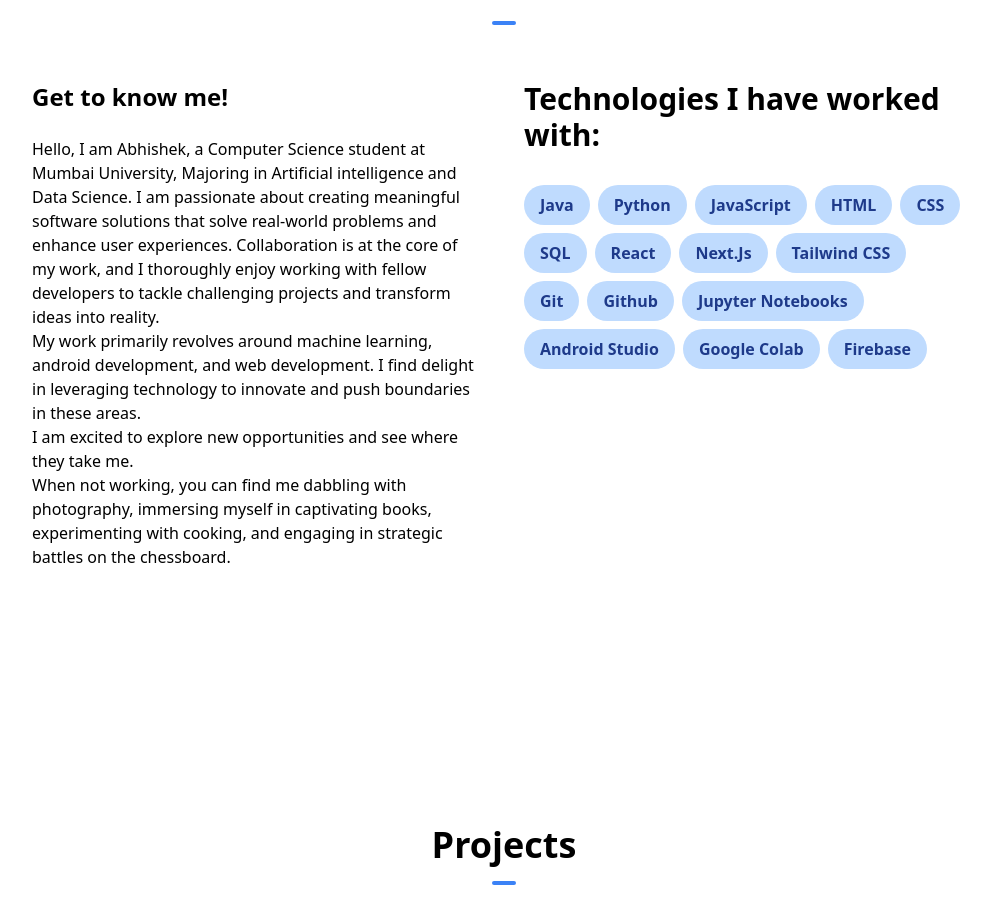
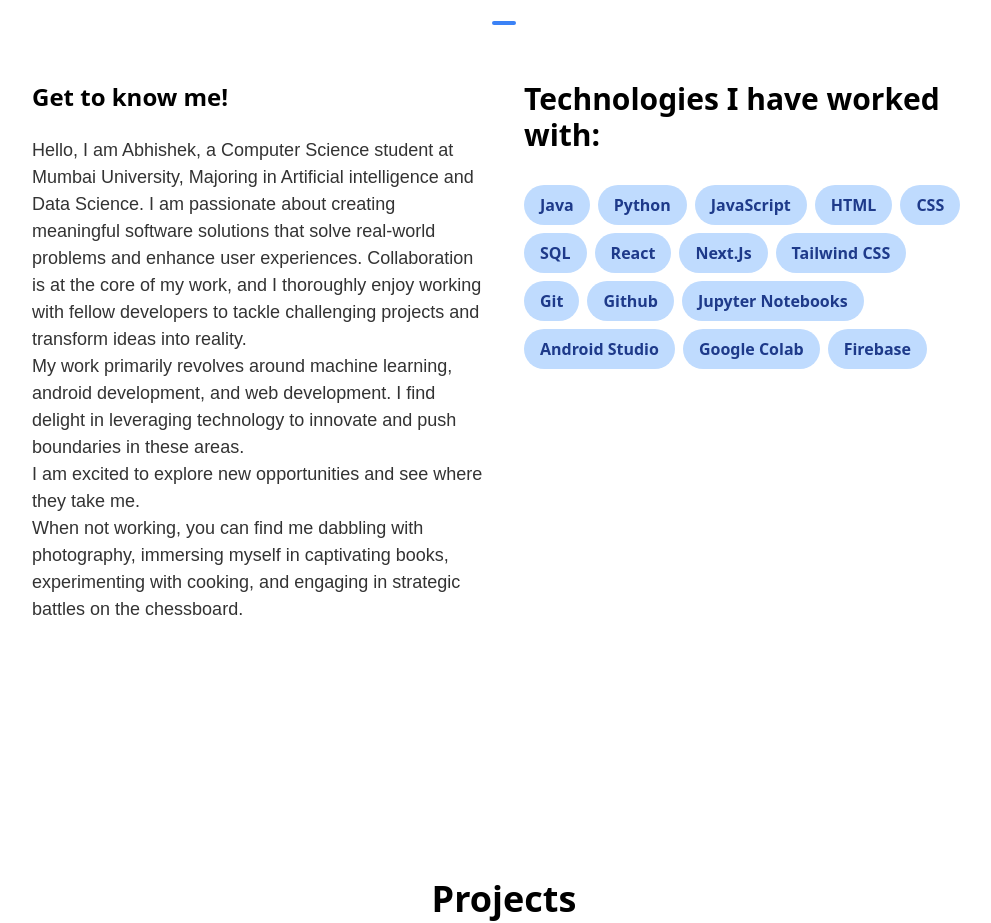
Before and after one commit to abmath113/AbhishekPortfolio, a Next.js app: page / in a window 1280 px wide. Shown: the part 1100-2023 px from the top of the page, without its empty margins (136-1127 px from the left). Built offline with nearby package versions, Linux system fonts and the light colour scheme.

Commit message:
not sure

```diff
--- a/components/AboutSection.tsx
+++ b/components/AboutSection.tsx
@@ -1,4 +1,4 @@
-import React from "react";
+import React, { CSSProperties } from "react";
 
 const skills = [
   { skill: "Java" },
@@ -19,20 +19,12 @@
 ];
 
 const paragraphStyle = {
-  "--font-family": "'Avenir Light', sans-serif",
-  "--font-weight": "10",
-  "--font-size": "18px",
-  "--color": "black",
-  "--line-height": "1.5",
-
-  // fontFamily: "Avenir Light, sans-serif",
-  // margin: "10px 0",
-  // fontSize: "18px",
-  // fontWeight: "10",
-  // color: "black",
-  // lineHeight: "1.5",
+  fontFamily: "'Avenir Light', Arial, sans-serif",
+  fontWeight: 300,
+  fontSize: "18px",
+  color: "#333",
+  lineHeight: 1.5,
 };
-
 const AboutSection = () => {
   return (
     <section id="about">
```
